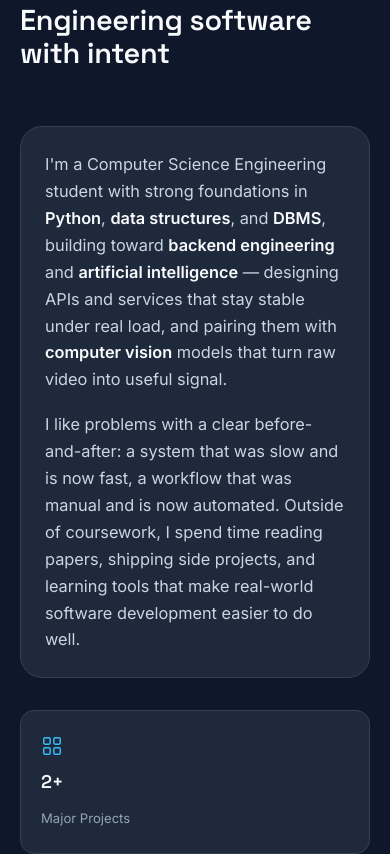
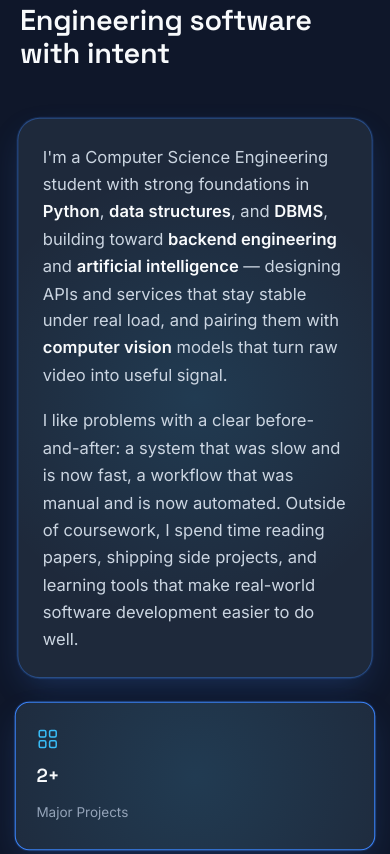
Before and after one commit to SBR-sys/SBR_portfolio, a plain HTML site: page index.html in a window 390 px wide. Shown: the part 1360-2214 px from the top of the page. Drawn offline with Linux system fonts and the light colour scheme.

Commit message:
Add scroll-driven hover animations for contents passing through viewport on mobile

```diff
--- a/script.js
+++ b/script.js
@@ -161,6 +161,34 @@ document.addEventListener('DOMContentLoaded', () => {
       el.style.setProperty('--reveal-delay', `${Math.min(i % 4, 3) * 80}ms`);
       revealObserver.observe(el);
     });
+  });
+
+  /* ------------------------------------------------------------------
+     SCROLL HOVER EFFECT (mobile & desktop)
+     As content cards and items pass through the viewport focus zone
+     while scrolling, dynamically activate the hover effect (lift, glow, scale).
+  ------------------------------------------------------------------ */
+  safeInit('scroll hover focus', () => {
+    if (prefersReducedMotion || !('IntersectionObserver' in window)) return;
+
+    const targetCards = document.querySelectorAll(
+      '.flagship-project, .project-card, .about-card, .stat-card, .skill-card, .education-card, .experience-card, .qualities-panel, .timeline-item'
+    );
+    if (!targetCards.length) return;
+
+    const isMobile = window.innerWidth <= 768;
+    const rootMargin = isMobile ? '-20% 0px -20% 0px' : '-24% 0px -24% 0px';
+
+    const scrollHoverObserver = new IntersectionObserver((entries) => {
+      entries.forEach(entry => {
+        entry.target.classList.toggle('scroll-hover', entry.isIntersecting);
+      });
+    }, {
+      threshold: 0.12,
+      rootMargin
+    });
+
+    targetCards.forEach(card => scrollHoverObserver.observe(card));
   });
 
   /* ------------------------------------------------------------------
--- a/style.css
+++ b/style.css
@@ -544,7 +544,7 @@ main, .navbar, .footer{ position: relative; z-index: 1; }
   border-radius: var(--radius-lg);
   padding: 40px;
   font-size: 1.02rem;
-  transition: border-color var(--t-fast) var(--ease), box-shadow var(--t-fast) var(--ease);
+  transition: border-color var(--t-fast) var(--ease), box-shadow var(--t-fast) var(--ease), scale .35s var(--ease-out), translate .35s var(--ease-out);
 }
 .about-card:hover{ border-color: var(--accent); box-shadow: var(--shadow-glow); }
 .about-text p + p{ margin-top: 18px; }
@@ -564,7 +564,7 @@ main, .navbar, .footer{ position: relative; z-index: 1; }
   display: flex;
   flex-direction: column;
   gap: 10px;
-  transition: transform var(--t-fast) var(--ease), border-color var(--t-fast) var(--ease), box-shadow var(--t-fast) var(--ease);
+  transition: transform var(--t-fast) var(--ease), border-color var(--t-fast) var(--ease), box-shadow var(--t-fast) var(--ease), scale .35s var(--ease-out), translate .35s var(--ease-out);
 }
 .stat-card svg{ width: 22px; height: 22px; color: var(--accent-2); }
 .stat-value{ font-family: var(--font-display); font-size: 1.15rem; color: var(--heading); font-weight: 600; }
@@ -605,7 +605,7 @@ main, .navbar, .footer{ position: relative; z-index: 1; }
   border-radius: var(--radius-lg);
   padding: 44px;
   margin-bottom: 40px;
-  transition: border-color var(--t-med) var(--ease), box-shadow var(--t-med) var(--ease);
+  transition: border-color var(--t-med) var(--ease), box-shadow var(--t-med) var(--ease), scale .35s var(--ease-out), translate .35s var(--ease-out);
 }
 .flagship-project:hover{ border-color: rgba(59,130,246,.4); box-shadow: var(--shadow-glow); }
 .flagship-project:hover .card-screenshot{ transform: scale(1.035); }
@@ -712,7 +712,7 @@ main, .navbar, .footer{ position: relative; z-index: 1; }
   border-radius: var(--radius-lg);
   padding: 36px;
   margin-bottom: 32px;
-  transition: transform var(--t-fast) var(--ease), border-color var(--t-fast) var(--ease), box-shadow var(--t-fast) var(--ease);
+  transition: transform var(--t-fast) var(--ease), border-color var(--t-fast) var(--ease), box-shadow var(--t-fast) var(--ease), scale .35s var(--ease-out), translate .35s var(--ease-out);
 }
 .project-card:last-child{ margin-bottom: 0; }
 .project-card:hover{ border-color: rgba(59,130,246,.35); box-shadow: var(--shadow-card-hover); }
@@ -738,18 +738,25 @@ main, .navbar, .footer{ position: relative; z-index: 1; }
 }
 .flagship-project:hover::before,
 .flagship-project:active::before,
+.flagship-project.scroll-hover::before,
 .project-card:hover::before,
 .project-card:active::before,
+.project-card.scroll-hover::before,
 .about-card:hover::before,
 .about-card:active::before,
+.about-card.scroll-hover::before,
 .stat-card:hover::before,
 .stat-card:active::before,
+.stat-card.scroll-hover::before,
 .skill-card:hover::before,
 .skill-card:active::before,
+.skill-card.scroll-hover::before,
 .education-card:hover::before,
 .education-card:active::before,
+.education-card.scroll-hover::before,
 .experience-card:hover::before,
-.experience-card:active::before{ opacity: 1; }
+.experience-card:active::before,
+.experience-card.scroll-hover::before{ opacity: 1; }
 .project-card-info h3{ font-size: 1.25rem; margin-bottom: 12px; }
 .project-card-info p{ margin-bottom: 18px; font-size: .94rem; }
 
@@ -770,7 +777,7 @@ main, .navbar, .footer{ position: relative; z-index: 1; }
   border: 1px solid var(--border);
   border-radius: var(--radius-md);
   padding: 28px;
-  transition: transform var(--t-fast) var(--ease), border-color var(--t-fast) var(--ease), box-shadow var(--t-fast) var(--ease);
+  transition: transform var(--t-fast) var(--ease), border-color var(--t-fast) var(--ease), box-shadow var(--t-fast) var(--ease), scale .35s var(--ease-out), translate .35s var(--ease-out);
 }
 .skill-card:hover{ border-color: var(--accent); box-shadow: var(--shadow-glow); }
 .skill-card-head{ display: flex; align-items: center; gap: 12px; margin-bottom: 18px; }
@@ -830,7 +837,7 @@ main, .navbar, .footer{ position: relative; z-index: 1; }
   border: 1px solid var(--border);
   border-radius: var(--radius-md);
   padding: 26px 30px;
-  transition: transform var(--t-fast) var(--ease), border-color var(--t-fast) var(--ease), box-shadow var(--t-fast) var(--ease);
+  transition: transform var(--t-fast) var(--ease), border-color var(--t-fast) var(--ease), box-shadow var(--t-fast) var(--ease), scale .35s var(--ease-out), translate .35s var(--ease-out);
 }
 .education-card:hover{ border-color: var(--accent); box-shadow: var(--shadow-glow); }
 .education-main h3{ font-size: 1.05rem; margin-bottom: 6px; }
@@ -870,7 +877,7 @@ main, .navbar, .footer{ position: relative; z-index: 1; }
   border: 1px solid var(--border);
   border-radius: var(--radius-lg);
   padding: 40px;
-  transition: transform var(--t-fast) var(--ease), border-color var(--t-fast) var(--ease), box-shadow var(--t-fast) var(--ease);
+  transition: transform var(--t-fast) var(--ease), border-color var(--t-fast) var(--ease), box-shadow var(--t-fast) var(--ease), scale .35s var(--ease-out), translate .35s var(--ease-out);
 }
 .experience-card:hover{ border-color: var(--accent); box-shadow: var(--shadow-glow); }
 
@@ -1018,7 +1025,7 @@ main, .navbar, .footer{ position: relative; z-index: 1; }
   padding: 13px 16px;
   font-size: .92rem;
   color: var(--heading);
-  transition: border-color var(--t-fast) var(--ease), box-shadow var(--t-fast) var(--ease);
+  transition: border-color var(--t-fast) var(--ease), box-shadow var(--t-fast) var(--ease), scale .35s var(--ease-out), translate .35s var(--ease-out);
   resize: vertical;
 }
 .form-row input::placeholder, .form-row textarea::placeholder{ color: var(--muted); }
@@ -1383,12 +1390,16 @@ html.hero-ready.hero-entered .hero-visual{
    ========================================================================== */
 .stat-card:hover,
 .stat-card:active,
+.stat-card.scroll-hover,
 .skill-card:hover,
 .skill-card:active,
+.skill-card.scroll-hover,
 .education-card:hover,
 .education-card:active,
+.education-card.scroll-hover,
 .experience-card:hover,
-.experience-card:active{
+.experience-card:active,
+.experience-card.scroll-hover{
   scale: 1.03;
   translate: 0 -6px;
   border-color: var(--accent);
@@ -1397,12 +1408,16 @@ html.hero-ready.hero-entered .hero-visual{
 
 .about-card:hover,
 .about-card:active,
+.about-card.scroll-hover,
 .qualities-panel:hover,
 .qualities-panel:active,
+.qualities-panel.scroll-hover,
 .project-card:hover,
 .project-card:active,
+.project-card.scroll-hover,
 .flagship-project:hover,
-.flagship-project:active{
+.flagship-project:active,
+.flagship-project.scroll-hover{
   scale: 1.015;
   translate: 0 -4px;
   border-color: rgba(59,130,246,.4);
@@ -1411,8 +1426,10 @@ html.hero-ready.hero-entered .hero-visual{
 
 .project-card:hover .card-screenshot,
 .project-card:active .card-screenshot,
+.project-card.scroll-hover .card-screenshot,
 .flagship-project:hover .card-screenshot,
-.flagship-project:active .card-screenshot{
+.flagship-project:active .card-screenshot,
+.flagship-project.scroll-hover .card-screenshot{
   transform: scale(1.035);
 }
 
@@ -1420,6 +1437,14 @@ html.hero-ready.hero-entered .hero-visual{
 .chip:active{ scale: 1.08; color: var(--accent-2); border-color: var(--accent-2); }
 .quality-chip:hover,
 .quality-chip:active{ scale: 1.08; translate: 0 -2px; color: var(--accent-2); border-color: var(--accent-2); }
+
+.timeline-dot{
+  transition: transform .3s var(--ease), box-shadow .3s var(--ease);
+}
+.timeline-item.scroll-hover .timeline-dot{
+  box-shadow: 0 0 14px var(--accent-2);
+  transform: scale(1.35);
+}
 
 /* ==========================================================================
    3D TILT (certificates and screenshot galleries)
```
